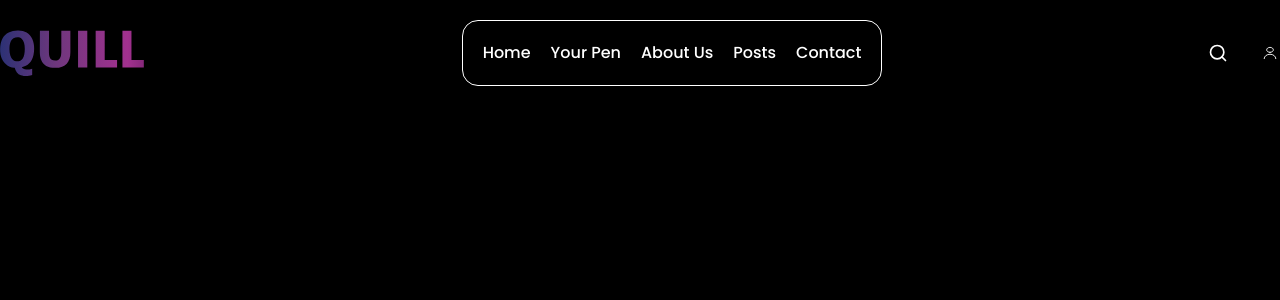
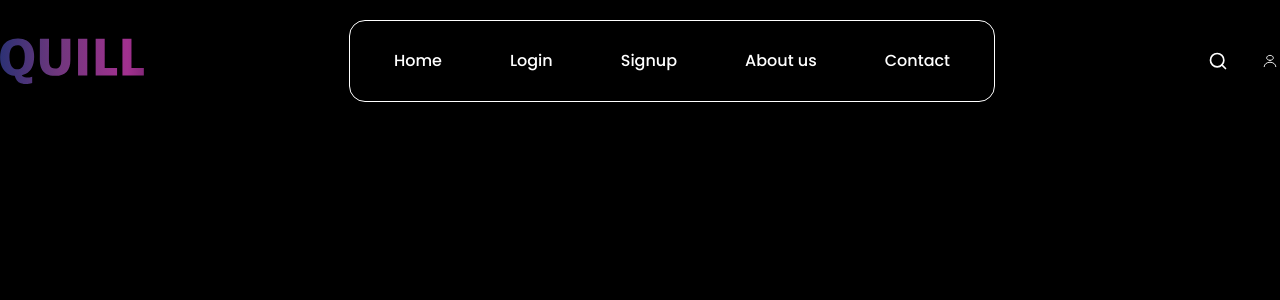
Before and after one commit to DivyamSingh19/Quill, a React (Vite) app: page /all-posts in a window 1280 px wide. Shown: the top 300 px of the page. Built offline with nearby package versions, Linux system fonts and the light colour scheme; no server answers.

Commit message:
Update Navbar.tsx

```diff
--- a/src/components/Navbar.tsx
+++ b/src/components/Navbar.tsx
@@ -3,17 +3,51 @@ import {assets} from '../assets/assets'
 import { Link, NavLink } from 'react-router-dom'
 import {  useState } from 'react'
 import ExpandingSearch from './ExpandingSearch';
-
+import { useNavigate } from 'react-router-dom';
+import { useSelector } from 'react-redux';
+import Button from './Button';
 
 const Navbar = () => {
     const [visible,setVisible] = useState(false);
+    const authStatus = useSelector((state)=> state.auth.status)
+    const navigate = useNavigate();
+    const navItems = [
+       { name:'Home',
+        slug:'/',
+        active:true
+       },
+       { name:'Login',
+        slug:'/login',
+        active:true
+       },
+       { name:'Signup',
+        slug:'/signup',
+        active:!authStatus
+       },
+       { name:'Your Pen',
+        slug:'/add-post',
+        active:authStatus
+       },
+       { name:'Blogs',
+        slug:'/all-posts',
+        active:authStatus
+       },
+       { name:'About us',
+        slug:'/about',
+        active:true
+       },
+       { name:'Contact',
+        slug:'/contact',
+        active:true
+       },
 
+    ]
 
   return (
-    <div className='flex items-center justify-between py-5 font-medium w-full pt-5 absolute top-0 left-0'>
+    <div className=' flex items-center justify-between py-5 font-medium w-full pt-5 absolute top-0 left-0'>
      <Link to={'/'}><img src={assets.logo} className='w-36' alt = "" /></Link>
         <ul className='hidden sm:flex gap-5 text-sa txt-gray-700 border pt-5 px-5 py-5 pb-5 rounded-2xl '>
-            <NavLink to='/' className= 'flex flex-col items-center gap-1'>
+            {/* <NavLink to='/' className= 'flex flex-col items-center gap-1'>
                 <p>Home</p>
                 <hr className='w-2/4 border-none h-[1.5px] bg-gray-700 hidden'></hr>
             </NavLink>
@@ -32,7 +66,23 @@ const Navbar = () => {
             <NavLink to='/contact' className= 'flex flex-col items-center gap-1'>
                 <p>Contact</p>
                 <hr className='w-2/4 border-none h-[1.5px] bg-gray-700 hidden'></hr>
-            </NavLink>
+            </NavLink> */}
+            {
+                navItems.map((item)=>item.active?(
+                    <li key={item.name}>
+                        <button
+                          onClick={()=>navigate(item.slug)}
+                          className='inline-block px-6 py-2 duration-200 hover: rounded-full cursor-pointer'>{item.name}</button>
+                    </li>
+                ):null)}
+                {
+                    authStatus && (
+                        <li>
+                         <Button/>
+                        </li>
+                    )
+                }
+
 
         </ul>
         <div className='flex items-center gap-6'>
@@ -40,8 +90,8 @@ const Navbar = () => {
             <div className='group relative'>
                 <img className='w-5 cursor-pointer'src ={assets.profile_icon} alt=""/>
                 <div className='group-hover:block hidden absolute dropdown-menu right-0 pt-4'>
-                    <div className='flex flex-col gap-2 w-36 py-3 px-5 bg-slate-100 text-gray-500 rounded'>
-                    <p className='cursor-pointer hover:text-black'>My Profile</p>
+                    <div className='flex flex-col gap-2 w-36 py-9 px-9 bg-slate-100 text-gray-500 rounded'>
+                    <p className='cursor-pointer hover:text-black'>Your Profile</p>
                     <p className='cursor-pointer hover:text-black'>Orders</p>
                     <p className='cursor-pointer hover:text-black'>Logout</p>
                     </div>
@@ -50,11 +100,11 @@ const Navbar = () => {
 
             </div>
 
-            <img onClick={()=>setVisible(true)} src = {assets.menu} className='w-5 cursor-pointer sm:hidden' alt=''/>
+            <img onClick={()=>setVisible(true)} src = {assets.menu} className='w-5 cursor-pointer md:hidden' alt=''/>
         </div>
         {/* {sidebar menu for small screen} */}
-        <div className={`absolute top-0 right-0 bottom-0 overflow-hidden bg-white transition-all ${visible?'w-full':"w-0"}`}>
-           <div className='flex flex-col text-gray-600'>
+        <div className={`absolute top-0 right-0 bottom-0 overflow-hidden bg-gray-900 transition-all ${visible?'w-full':"w-0"}`}>
+           <div className='flex flex-col text-white'>
             <div onClick ={()=>setVisible(false)}className='flex items-center gap-4 p-3 cursor-pointer'>
                 <img  className='h-4 roatate-180' src={assets.dropdown} alt=""/>
                 <p>Back</p>
```
